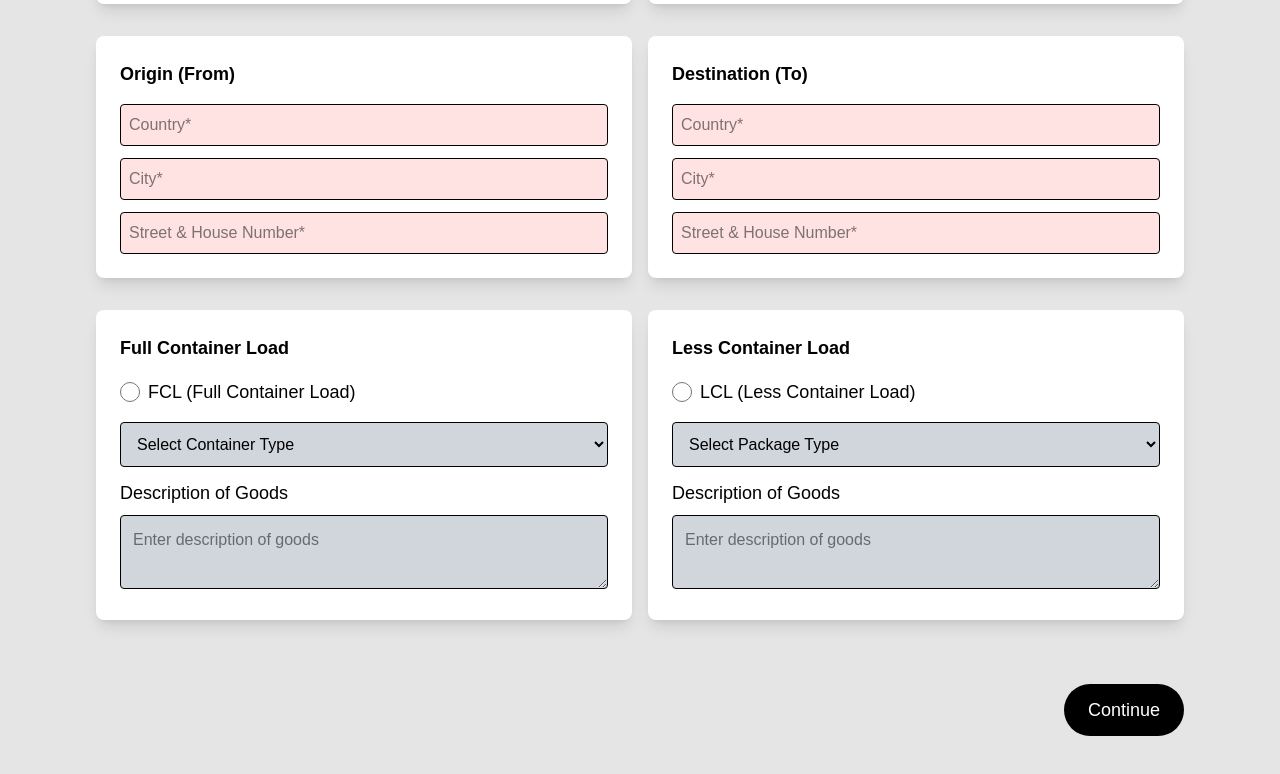
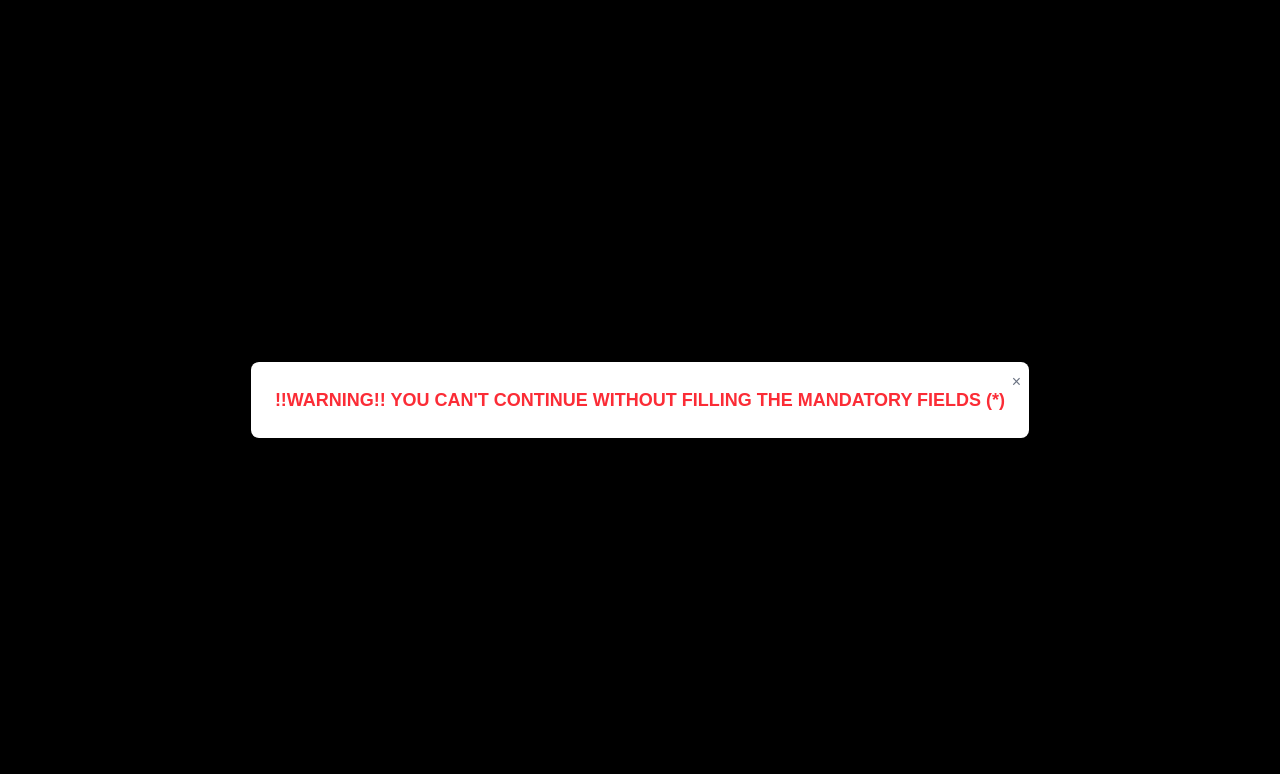
Before and after one commit to AlketKuehne/aquavinci, a Next.js app: page /create-shipment in a window 1280 px wide. Both pictures are taken after a click on the button "Continue". Shown: the part 514-1288 px from the top of the page. Built offline with nearby package versions, Linux system fonts and the light colour scheme.

Commit message:
edited contiune mechanism

```diff
--- a/app/create-shipment/page.tsx
+++ b/app/create-shipment/page.tsx
@@ -117,6 +117,10 @@ export default function ShipmentPage() {
     } else {
       setShowWarning(false);
     }
+  };
+
+  const closeWarning = () => {
+    setShowWarning(false);
   };
 
   return (
@@ -367,8 +371,18 @@ export default function ShipmentPage() {
           </button>
         </div>
         {showWarning && (
-          <div className="text-red-500 text-lg font-bold mt-4">
-            !!WARNING!! YOU CAN'T CONTINUE WITHOUT FILLING THE MANDATORY FIELDS (*)
+          <div className="fixed top-0 left-0 w-full h-full flex items-center justify-center bg-black bg-opacity-50">
+            <div className="bg-white p-6 rounded-lg shadow-lg relative">
+              <button
+                className="absolute top-2 right-2 text-gray-500 hover:text-gray-700"
+                onClick={closeWarning}
+              >
+                &times;
+              </button>
+              <div className="text-red-500 text-lg font-bold">
+                !!WARNING!! YOU CAN'T CONTINUE WITHOUT FILLING THE MANDATORY FIELDS (*)
+              </div>
+            </div>
           </div>
         )}
       </div>
```
